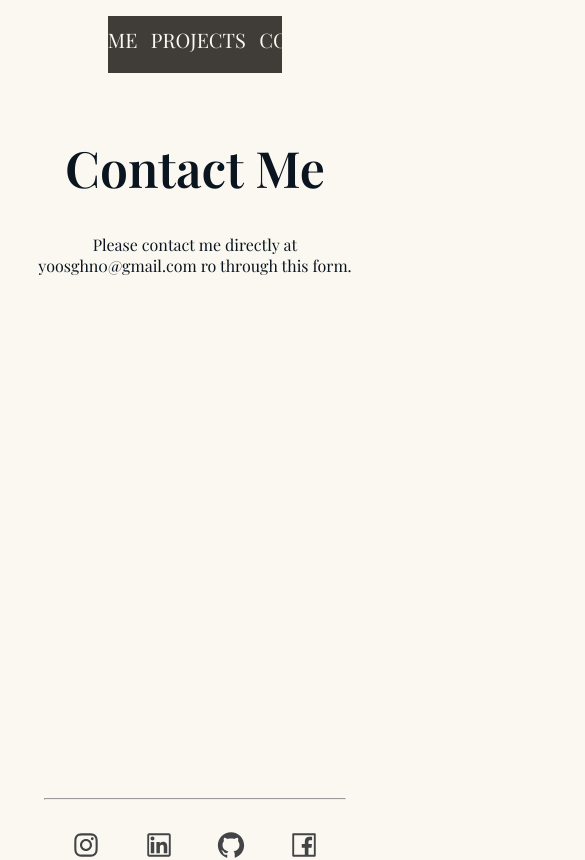
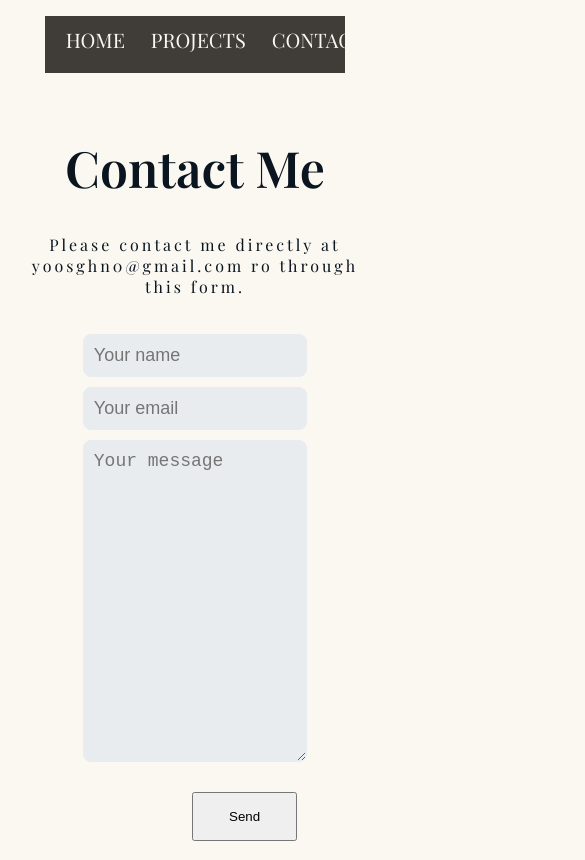
Before and after one commit to simon-yoo/portfolio, a React (Vite) app: page /contact in a window 390 px wide. Shown: the top 860 px of the page, 585 px wide, since content can reach past the window. Built offline with nearby package versions, Linux system fonts and the light colour scheme.

Commit message:
making responsive webpage

```diff
--- a/client/components/Home.tsx
+++ b/client/components/Home.tsx
@@ -1,4 +1,3 @@
-import {AiOutlineInstagram, AiOutlineLinkedin, AiOutlineFacebook,AiOutlineGithub} from 'react-icons/ai'
 import{BiLogoJavascript, BiLogoReact, BiLogoNodejs} from 'react-icons/bi'
 import {TbBrandTypescript} from 'react-icons/tb'
 
@@ -22,8 +21,6 @@ function Home(){
       </div>
       </div>
      </div>
-
-
         </div>
     )
 }
--- a/client/public/main.css
+++ b/client/public/main.css
@@ -15,8 +15,8 @@ body {
   flex-direction: row;
   justify-content: center;
   list-style-type: none;
-  margin-right: 100px;
-  margin-left: 100px;
+  margin-right: 10%;
+  margin-left: 10%;
   background-color: #403d39;
   padding-top: 10px;
   padding-bottom: 20px;
@@ -105,6 +105,12 @@ body {
   transform-origin: bottom left;
 }
 
+/* @media (width: 875px) {
+  .nav-links {
+    margin-right: 30px;
+    margin-left: 30px;
+  }
+} */
 /* ----------------------------------- */
 /* profile */
 /* ----------------------------------- */
@@ -222,6 +228,10 @@ h1 {
   font-weight: 600;
 }
 
+p {
+  letter-spacing: 3px;
+}
+
 /* ----------------------------------- */
 /* Contact */
 /* ----------------------------------- */
@@ -240,8 +250,8 @@ h1 {
   display: flex;
   flex-direction: column;
   text-align: center;
-  margin-right: 700px;
-  margin-left: 700px;
+  margin-right: 30%;
+  margin-left: 30%;
 }
 
 input {
@@ -261,7 +271,6 @@ input {
 
 .form-email {
   border: 1px solid #e9ecef;
-
   border-radius: 8px;
   padding: 10px;
   background-color: #e9ecef;
@@ -272,7 +281,6 @@ input {
 
 .form-msg {
   border: 1px solid #e9ecef;
-
   border-radius: 8px;
   padding: 10px;
   height: 300px;
@@ -287,7 +295,7 @@ input {
 .button {
   display: flex;
   justify-content: end;
-  margin: 5%;
+  margin: 30px 10px 80px 10px;
 }
 
 .button-send {
@@ -299,3 +307,17 @@ input {
   transform: scale(1.1);
   transition: 0.8s;
 }
+
+/* @media (max-width: 1700px) {
+  .form {
+    margin-right: 27%;
+    margin-left: 27%;
+  }
+} */
+
+@media (max-width: 1000px) {
+  .form {
+    margin-right: 20%;
+    margin-left: 20%;
+  }
+}
```
Also changed, not shown: 2 other files (tests, documents, lock files or other folders). Lines whose indentation alone changed are shown as unchanged.
